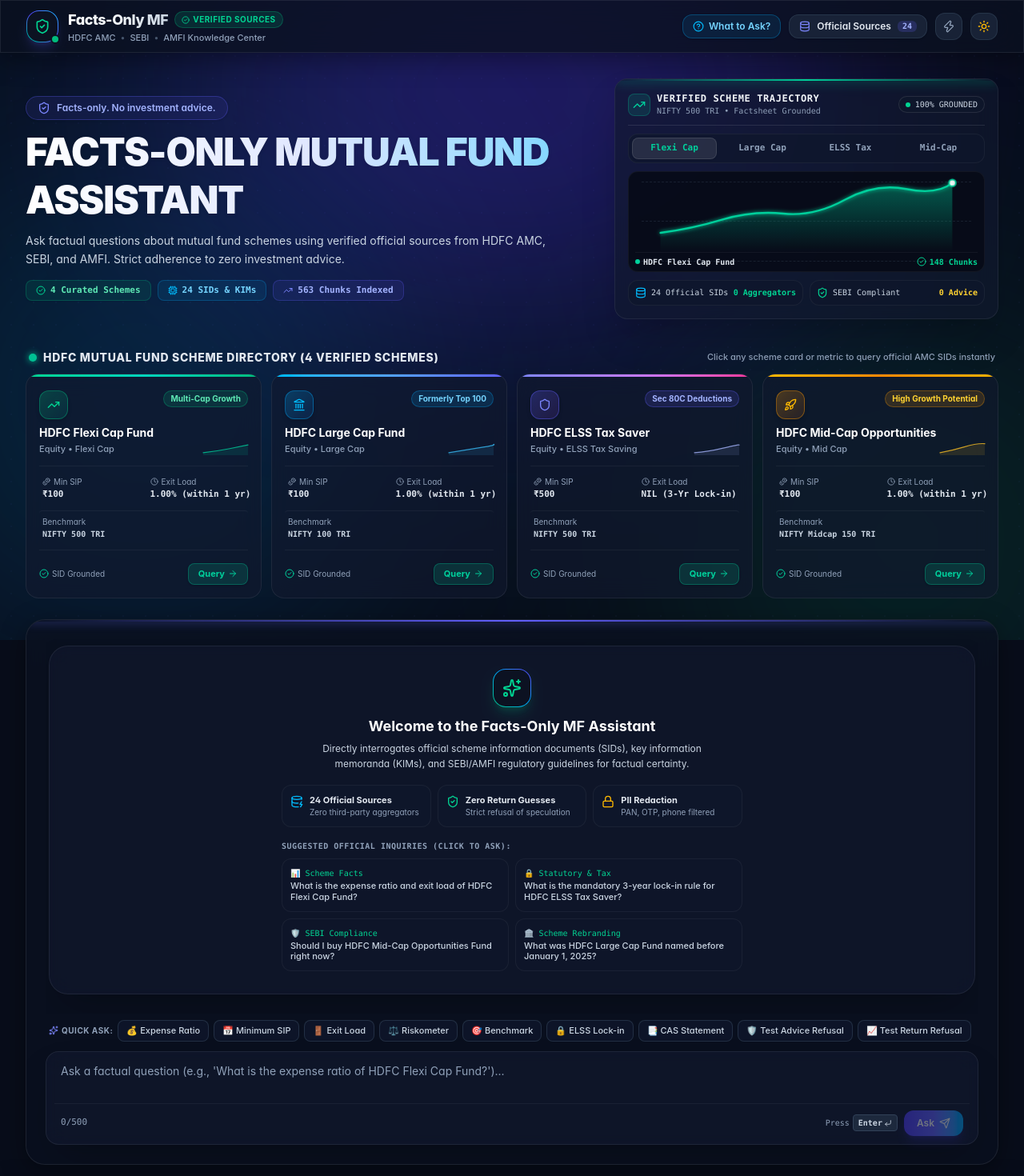
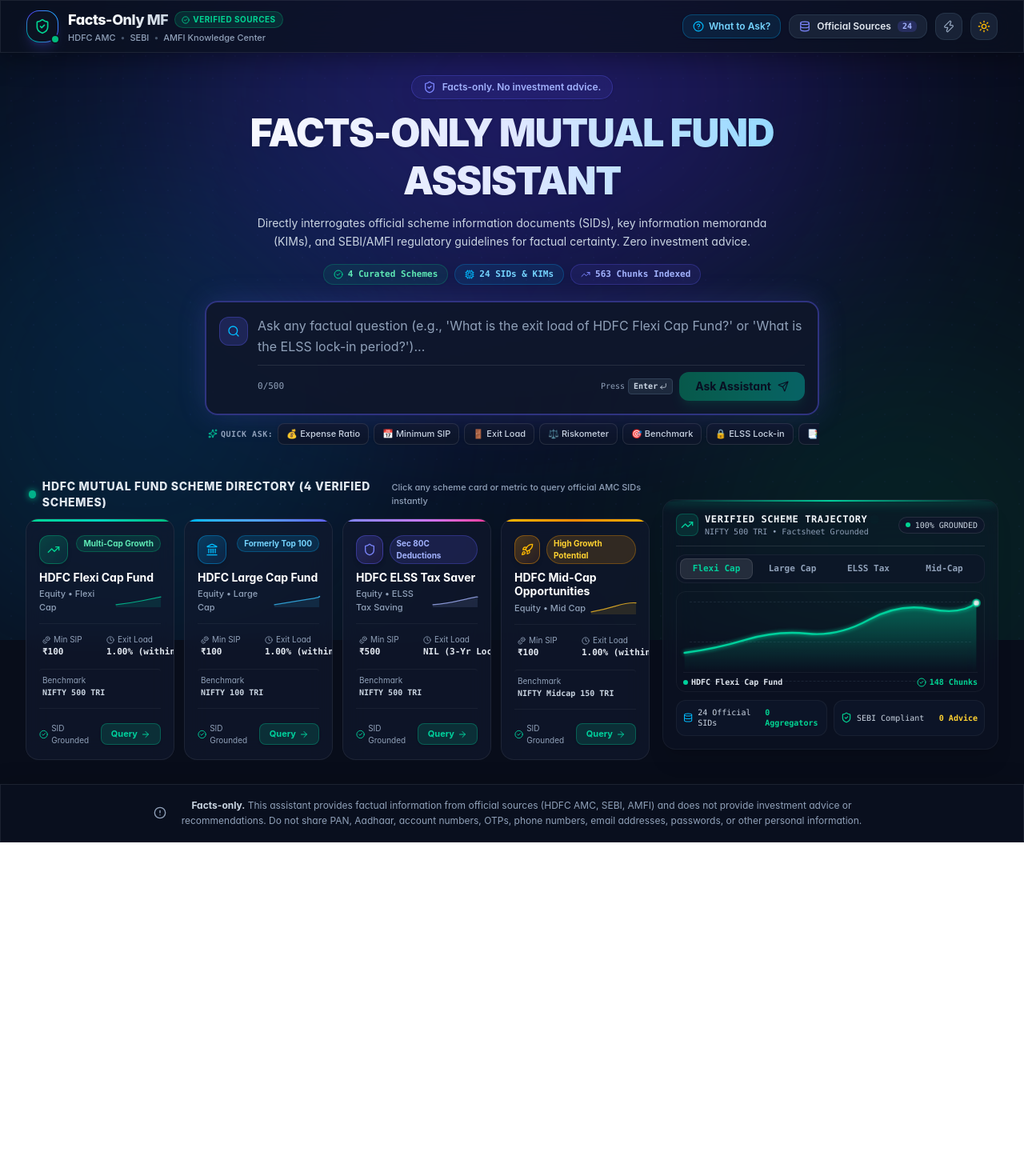
Before and after one commit to juhimungle/NextLeap, a React (Vite) app in the folder frontend/: page / in a window 1280 px wide. Shown: the top 1470 px of the page at 80% size. After the commit the page ends 1053 px from the top, so only its background shows below. Built offline with nearby package versions, Linux system fonts and the light colour scheme.

Commit message:
feat: make chatbot input prominently visible above the fold and merge all containers seamlessly into page background

```diff
--- a/frontend/src/App.jsx
+++ b/frontend/src/App.jsx
@@ -104,39 +104,72 @@
         onOpenGuide={() => setGuideOpen(true)}
       />
 
-      {/* Main Content Container - Expansive max-w-6xl xl:max-w-7xl to eliminate empty side voids */}
-      <main className="relative z-10 flex-1 max-w-6xl xl:max-w-7xl w-full mx-auto px-3 sm:px-6 lg:px-8 py-3 sm:py-5 flex flex-col gap-3 sm:gap-4">
-        {/* Hero Section */}
-        <section className="w-full flex flex-col md:flex-row items-center justify-between gap-5 lg:gap-8 py-1 sm:py-2">
-          {/* Headline & Subtitle */}
-          <div className="flex-1 text-center md:text-left flex flex-col items-center md:items-start gap-2.5">
+      {/* Main Content Container */}
+      <main className="relative z-10 flex-1 max-w-6xl xl:max-w-7xl w-full mx-auto px-3 sm:px-6 lg:px-8 py-3 sm:py-5 flex flex-col gap-5">
+        {/* Top Hero Section */}
+        <section className="w-full flex flex-col items-center text-center gap-3 pt-2 pb-1">
           <HeroDisclaimerBadge />
-            <h1 className="text-2xl sm:text-3xl md:text-4xl lg:text-5xl font-black tracking-tight bg-gradient-to-r from-white via-indigo-100 to-sky-300 bg-clip-text text-transparent leading-tight drop-shadow-sm">
+          <h1 className="text-2xl sm:text-3xl md:text-5xl font-black tracking-tight bg-gradient-to-r from-white via-indigo-100 to-sky-300 bg-clip-text text-transparent leading-tight drop-shadow-sm max-w-4xl">
             FACTS-ONLY MUTUAL FUND ASSISTANT
           </h1>
           <p className="text-xs sm:text-sm text-slate-300 max-w-2xl leading-relaxed">
-              Ask factual questions about mutual fund schemes using verified official sources from HDFC AMC, SEBI, and AMFI. Strict adherence to zero investment advice.
+            Directly interrogates official scheme information documents (SIDs), key information memoranda (KIMs), and SEBI/AMFI regulatory guidelines for factual certainty. Zero investment advice.
           </p>
 
-            {/* Institutional Trust Badges Row */}
-            <div className="flex flex-wrap items-center justify-center md:justify-start gap-2 pt-1 font-mono text-[11px]">
-              <span className="inline-flex items-center gap-1.5 px-3 py-1 rounded-lg bg-emerald-500/10 border border-emerald-500/25 text-emerald-300 font-semibold shadow-xs">
+          {/* Institutional Trust Badges */}
+          <div className="flex flex-wrap items-center justify-center gap-2 pt-1 font-mono text-[11px]">
+            <span className="inline-flex items-center gap-1.5 px-3 py-1 rounded-full bg-emerald-500/10 border border-emerald-500/25 text-emerald-300 font-semibold shadow-xs">
               <CheckCircle2 className="w-3 h-3 text-emerald-400" />
               4 Curated Schemes
             </span>
-              <span className="inline-flex items-center gap-1.5 px-3 py-1 rounded-lg bg-sky-500/10 border border-sky-500/25 text-sky-300 font-semibold shadow-xs">
+            <span className="inline-flex items-center gap-1.5 px-3 py-1 rounded-full bg-sky-500/10 border border-sky-500/25 text-sky-300 font-semibold shadow-xs">
               <Cpu className="w-3 h-3 text-sky-400" />
               24 SIDs & KIMs
             </span>
-              <span className="inline-flex items-center gap-1.5 px-3 py-1 rounded-lg bg-indigo-500/10 border border-indigo-500/25 text-indigo-300 font-semibold shadow-xs">
+            <span className="inline-flex items-center gap-1.5 px-3 py-1 rounded-full bg-indigo-500/10 border border-indigo-500/25 text-indigo-300 font-semibold shadow-xs">
               <TrendingUp className="w-3 h-3 text-indigo-400" />
               563 Chunks Indexed
             </span>
           </div>
+
+          {/* PROMINENT CHATBOT INPUT BAR (Centerpiece - Immediately Visible Above the Fold) */}
+          <div className="w-full max-w-3xl mt-2">
+            <InputBar
+              onSendMessage={handleSendMessage}
+              isLoading={isLoading}
+              onClearChat={handleClearChat}
+              hasMessages={messages.length > 0}
+            />
+          </div>
+        </section>
+
+        {/* Live Conversation Stream (Only shows when messages or loading exist, completely merged into page) */}
+        {(messages.length > 0 || isLoading || error) && (
+          <section className="w-full max-w-4xl mx-auto py-2">
+            <ChatPanel
+              messages={messages}
+              isLoading={isLoading}
+              error={error}
+              onRetry={handleRetry}
+              onSelectQuestion={handleSendMessage}
+            />
+          </section>
+        )}
+
+        {/* Seamless Financial Telemetry & Scheme Directory (Integrated Into Page Background) */}
+        <section className="w-full flex flex-col lg:flex-row gap-4 items-start justify-between mt-1">
+          {/* 4 Scheme Directory Cards */}
+          <div className="flex-1 w-full">
+            <SchemeCardsGrid
+              selectedScheme={selectedScheme}
+              onSelectScheme={setSelectedScheme}
+              onAskQuestion={handleSendMessage}
+              disabled={isLoading}
+            />
           </div>
 
-          {/* Institutional Telemetry Engine Card with Animated NAV Graph */}
-          <div className="shrink-0 my-1">
+          {/* Interactive Animated Financial NAV Graph */}
+          <div className="w-full lg:w-[420px] shrink-0 lg:mt-9">
             <TelemetryCard
               isLoading={isLoading}
               selectedScheme={selectedScheme}
@@ -144,32 +177,6 @@
             />
           </div>
         </section>
-
-        {/* Scheme Directory Cards Grid (WealthTech / Groww Style) */}
-        <SchemeCardsGrid
-          selectedScheme={selectedScheme}
-          onSelectScheme={setSelectedScheme}
-          onAskQuestion={handleSendMessage}
-          disabled={isLoading}
-        />
-
-        {/* Chat Card Container - Expands comfortably with Pro Neon Edge Beam */}
-        <div className="w-full flex-1 rounded-3xl glass-panel p-3 sm:p-5 lg:p-6 shadow-2xl flex flex-col border border-white/10 relative overflow-hidden">
-          <div className="absolute top-0 left-0 right-0 h-[2px] bg-gradient-to-r from-transparent via-indigo-500 to-transparent shadow-[0_0_12px_#6366f1]" />
-          <ChatPanel
-            messages={messages}
-            isLoading={isLoading}
-            error={error}
-            onRetry={handleRetry}
-            onSelectQuestion={handleSendMessage}
-          />
-          <InputBar
-            onSendMessage={handleSendMessage}
-            isLoading={isLoading}
-            onClearChat={handleClearChat}
-            hasMessages={messages.length > 0}
-          />
-        </div>
       </main>
 
       {/* Sources Drawer/Modal */}
--- a/frontend/src/components/ChatPanel.jsx
+++ b/frontend/src/components/ChatPanel.jsx
@@ -124,74 +124,7 @@
   ];
 
   return (
-    <div className="w-full flex-1 flex flex-col gap-4 overflow-y-auto px-1 py-2 min-h-[300px] max-h-[520px]">
-      {/* Empty State / Welcome Showcase */}
-      {messages.length === 0 && (
-        <div className="p-5 sm:p-7 rounded-3xl glass-card text-center my-auto border border-white/10 shadow-2xl">
-          <div className="w-12 h-12 rounded-2xl bg-gradient-to-tr from-emerald-500 via-sky-500 to-indigo-600 p-[1px] mx-auto mb-2.5 shadow-lg shadow-emerald-500/20">
-            <div className="w-full h-full rounded-[15px] bg-[#0c1222] flex items-center justify-center">
-              <Sparkles className="w-6 h-6 text-emerald-400" />
-            </div>
-          </div>
-          <h3 className="text-base sm:text-lg font-bold text-white mb-1">
-            Welcome to the Facts-Only MF Assistant
-          </h3>
-          <p className="text-xs text-slate-300 max-w-lg mx-auto leading-relaxed mb-4">
-            Directly interrogates official scheme information documents (SIDs), key information memoranda (KIMs), and SEBI/AMFI regulatory guidelines for factual certainty.
-          </p>
-
-          {/* 3 Core Trust Safeguards */}
-          <div className="grid grid-cols-1 sm:grid-cols-3 gap-2 max-w-xl mx-auto text-left mb-4">
-            <div className="p-2.5 rounded-xl bg-slate-900/80 border border-white/5 flex items-start gap-2">
-              <DatabaseZap className="w-4 h-4 text-sky-400 shrink-0 mt-0.5" />
-              <div>
-                <div className="text-[11px] font-bold text-slate-200">24 Official Sources</div>
-                <div className="text-[10px] text-slate-400">Zero third-party aggregators</div>
-              </div>
-            </div>
-            <div className="p-2.5 rounded-xl bg-slate-900/80 border border-white/5 flex items-start gap-2">
-              <ShieldCheck className="w-4 h-4 text-emerald-400 shrink-0 mt-0.5" />
-              <div>
-                <div className="text-[11px] font-bold text-slate-200">Zero Return Guesses</div>
-                <div className="text-[10px] text-slate-400">Strict refusal of speculation</div>
-              </div>
-            </div>
-            <div className="p-2.5 rounded-xl bg-slate-900/80 border border-white/5 flex items-start gap-2">
-              <Lock className="w-4 h-4 text-amber-400 shrink-0 mt-0.5" />
-              <div>
-                <div className="text-[11px] font-bold text-slate-200">PII Redaction</div>
-                <div className="text-[10px] text-slate-400">PAN, OTP, phone filtered</div>
-              </div>
-            </div>
-          </div>
-
-          {/* Suggested Factual Inquiries */}
-          <div className="max-w-xl mx-auto text-left">
-            <div className="text-[10px] uppercase font-mono font-bold tracking-wider text-slate-400 mb-2 flex items-center gap-1.5">
-              <span>Suggested Official Inquiries (Click to Ask):</span>
-            </div>
-            <div className="grid grid-cols-1 sm:grid-cols-2 gap-2">
-              {FEATURED_PROMPTS.map((item, i) => (
-                <button
-                  key={i}
-                  type="button"
-                  onClick={() => onSelectQuestion && onSelectQuestion(item.query)}
-                  className="p-2.5 rounded-xl bg-slate-900/60 hover:bg-slate-800/90 border border-white/5 hover:border-emerald-500/40 text-left transition-all duration-100 ease-out active:scale-95 cursor-pointer group"
-                >
-                  <div className="flex items-center gap-1.5 text-[10px] font-mono text-emerald-400 mb-0.5">
-                    <span>{item.icon}</span>
-                    <span>{item.category}</span>
-                  </div>
-                  <div className="text-[11px] text-slate-300 group-hover:text-white leading-tight font-medium">
-                    {item.query}
-                  </div>
-                </button>
-              ))}
-            </div>
-          </div>
-        </div>
-      )}
-
+    <div className="w-full flex flex-col gap-3 py-1">
       {/* Message List */}
       {messages.map((m, idx) => (
         <div key={idx} className="flex flex-col gap-2">
--- a/frontend/src/components/InputBar.jsx
+++ b/frontend/src/components/InputBar.jsx
@@ -1,5 +1,5 @@
-import React, { useState } from 'react';
-import { Send, Trash2, CornerDownLeft, Sparkles } from 'lucide-react';
+import React, { useState, useRef, useEffect } from 'react';
+import { Send, Trash2, CornerDownLeft, Sparkles, Search } from 'lucide-react';
 
 const QUICK_PROMPTS = [
   { label: "💰 Expense Ratio", query: "What is the expense ratio of HDFC Flexi Cap Fund?" },
@@ -9,12 +9,12 @@
   { label: "🎯 Benchmark", query: "What is the benchmark of HDFC Flexi Cap Fund?" },
   { label: "🔒 ELSS Lock-in", query: "What is the lock-in period for HDFC ELSS Tax Saver?" },
   { label: "📑 CAS Statement", query: "How to download capital-gains statement or CAS?" },
-  { label: "🛡️ Test Advice Refusal", query: "Should I buy HDFC Flexi Cap Fund right now?" },
-  { label: "📈 Test Return Refusal", query: "How much return will I get in 5 years?" }
+  { label: "🛡️ Test Advice Refusal", query: "Should I buy HDFC Flexi Cap Fund right now?" }
 ];
 
 export default function InputBar({ onSendMessage, isLoading, onClearChat, hasMessages }) {
   const [text, setText] = useState('');
+  const textareaRef = useRef(null);
   const maxLength = 500;
 
   const handleSubmit = (e) => {
@@ -37,41 +37,28 @@
   };
 
   return (
-    <div className="w-full flex flex-col gap-2 mt-2">
-      {/* 1-Click Quick Prompt Chips */}
-      <div className="w-full flex items-center gap-1.5 overflow-x-auto pb-1 scrollbar-none">
-        <span className="text-[10px] font-bold uppercase tracking-wider text-slate-400 shrink-0 flex items-center gap-1 pl-1">
-          <Sparkles className="w-3 h-3 text-indigo-400" />
-          <span>Quick Ask:</span>
-        </span>
-        {QUICK_PROMPTS.map((qp, idx) => (
-          <button
-            key={idx}
-            type="button"
-            disabled={isLoading}
-            onClick={() => handleQuickPrompt(qp.query)}
-            className="shrink-0 text-[11px] font-medium px-2.5 py-1 rounded-lg bg-slate-900/80 hover:bg-indigo-600/30 text-slate-300 hover:text-white border border-slate-700/60 hover:border-indigo-400/50 transition-all duration-100 ease-out active:scale-95 cursor-pointer disabled:opacity-40 disabled:cursor-not-allowed select-none"
-            title={qp.query}
-          >
-            {qp.label}
-          </button>
-        ))}
+    <div className="w-full flex flex-col gap-2.5">
+      {/* Prominent High-Visibility Search & Chat Box (Front and Center) */}
+      <form onSubmit={handleSubmit} className="w-full">
+        <div className="relative rounded-2xl bg-slate-900/90 border-2 border-indigo-500/40 hover:border-indigo-400 focus-within:border-[#00D09C] focus-within:ring-4 focus-within:ring-[#00D09C]/15 transition-all duration-200 p-3 sm:p-4 shadow-[0_0_35px_rgba(99,102,241,0.2)]">
+          <div className="flex items-start gap-3">
+            <div className="w-9 h-9 rounded-xl bg-indigo-500/20 border border-indigo-500/30 flex items-center justify-center shrink-0 mt-0.5">
+              <Search className="w-4 h-4 text-sky-400" />
             </div>
 
-      {/* Main Input Form */}
-      <form onSubmit={handleSubmit} className="w-full">
-        <div className="relative rounded-2xl glass-card border border-white/10 focus-within:border-indigo-400 focus-within:ring-2 focus-within:ring-indigo-500/20 transition-all duration-150 p-2.5 shadow-2xl">
+            <div className="flex-1">
               <textarea
+                ref={textareaRef}
                 rows={2}
                 value={text}
                 onChange={(e) => setText(e.target.value.slice(0, maxLength))}
                 onKeyDown={handleKeyDown}
-            placeholder="Ask a factual question (e.g., 'What is the expense ratio of HDFC Flexi Cap Fund?')..."
+                placeholder="Ask any factual question (e.g., 'What is the exit load of HDFC Flexi Cap Fund?' or 'What is the ELSS lock-in period?')..."
                 disabled={isLoading}
-            className="w-full bg-transparent resize-none text-sm text-slate-100 placeholder-slate-400 focus:outline-none px-2 py-1 scrollbar-none font-sans"
+                className="w-full bg-transparent resize-none text-sm sm:text-base text-slate-100 placeholder-slate-400 focus:outline-none scrollbar-none font-sans leading-relaxed"
               />
 
-          <div className="flex items-center justify-between pt-2 px-2 border-t border-white/5">
+              <div className="flex items-center justify-between pt-2 mt-1 border-t border-white/10 text-xs">
                 <div className="flex items-center gap-3">
                   <span className={`text-[11px] font-mono font-medium ${
                     text.length > 450 ? 'text-amber-400 font-bold' : 'text-slate-400'
@@ -93,7 +80,7 @@
                 </div>
 
                 <div className="flex items-center gap-2">
-              <span className="hidden md:flex items-center gap-1 text-[10px] text-slate-400 font-mono">
+                  <span className="hidden sm:flex items-center gap-1 text-[10px] text-slate-400 font-mono">
                     <span>Press</span>
                     <kbd className="px-1.5 py-0.5 rounded bg-slate-800 text-slate-300 border border-slate-700 font-semibold inline-flex items-center gap-0.5">
                       <span>Enter</span>
@@ -104,15 +91,37 @@
                   <button
                     type="submit"
                     disabled={!text.trim() || isLoading}
-                className="flex items-center gap-1.5 px-4 py-2 rounded-xl bg-gradient-to-r from-indigo-600 via-indigo-500 to-sky-500 text-white font-semibold text-xs shadow-lg shadow-indigo-600/30 hover:brightness-110 hover:shadow-indigo-600/50 disabled:opacity-40 disabled:cursor-not-allowed transition-all duration-100 ease-out active:scale-95 cursor-pointer"
+                    className="flex items-center gap-2 px-5 py-2 rounded-xl bg-gradient-to-r from-emerald-500 via-[#00D09C] to-teal-400 text-slate-950 font-bold text-xs sm:text-sm shadow-lg shadow-emerald-500/25 hover:brightness-110 active:scale-95 disabled:opacity-40 disabled:cursor-not-allowed transition-all cursor-pointer"
                   >
-                <span>Ask</span>
+                    <span>{isLoading ? 'Verifying...' : 'Ask Assistant'}</span>
                     <Send className="w-3.5 h-3.5" />
                   </button>
                 </div>
               </div>
             </div>
+          </div>
+        </div>
       </form>
+
+      {/* 1-Click Quick Prompt Chips */}
+      <div className="w-full flex items-center gap-1.5 overflow-x-auto pb-1 scrollbar-none">
+        <span className="text-[10px] font-bold uppercase tracking-wider text-slate-400 shrink-0 flex items-center gap-1 pl-1 font-mono">
+          <Sparkles className="w-3 h-3 text-[#00D09C]" />
+          <span>Quick Ask:</span>
+        </span>
+        {QUICK_PROMPTS.map((qp, idx) => (
+          <button
+            key={idx}
+            type="button"
+            disabled={isLoading}
+            onClick={() => handleQuickPrompt(qp.query)}
+            className="shrink-0 text-[11px] font-medium px-2.5 py-1 rounded-lg bg-slate-900/90 hover:bg-emerald-500/20 text-slate-300 hover:text-emerald-300 border border-white/10 hover:border-emerald-500/40 transition-all duration-100 ease-out active:scale-95 cursor-pointer disabled:opacity-40 disabled:cursor-not-allowed select-none shadow-xs"
+            title={qp.query}
+          >
+            {qp.label}
+          </button>
+        ))}
+      </div>
     </div>
   );
 }
--- a/frontend/src/components/TelemetryCard.jsx
+++ b/frontend/src/components/TelemetryCard.jsx
@@ -68,7 +68,7 @@
   };
 
   return (
-    <div className="w-full md:w-[440px] lg:w-[480px] rounded-2xl p-4 glass-card border border-white/10 shadow-2xl relative overflow-hidden select-none">
+    <div className="w-full rounded-2xl p-4 bg-slate-900/40 backdrop-blur-xl border border-white/5 shadow-xl relative overflow-hidden select-none">
       {/* Top Ambient Glow Beam */}
       <div
         className="absolute top-0 left-0 right-0 h-[2px] transition-all duration-300"
@@ -111,7 +111,7 @@
       </div>
 
       {/* Interactive Scheme Filter Tabs */}
-      <div className="flex items-center justify-between gap-1 mt-2.5 p-1 rounded-xl bg-slate-900/70 border border-white/5 text-[11px] font-mono">
+      <div className="flex items-center justify-between gap-1 mt-2.5 p-1 rounded-xl bg-slate-900/60 border border-white/5 text-[11px] font-mono">
         {Object.entries(SCHEME_CHARTS).map(([key, data]) => {
           const isActive = activeTab === key;
           return (
@@ -133,7 +133,7 @@
       </div>
 
       {/* Live Animated Financial Area Graph */}
-      <div className="relative mt-2.5 pt-1 pb-1 px-2 rounded-xl bg-[#070c17]/90 border border-white/5 overflow-hidden">
+      <div className="relative mt-2.5 pt-1 pb-1 px-2 rounded-xl bg-transparent border border-white/5 overflow-hidden">
         {/* Subtle Horizontal Reference Grid Lines */}
         <div className="absolute inset-0 flex flex-col justify-between py-3 px-4 pointer-events-none opacity-20">
           <div className="border-b border-dashed border-slate-500 w-full" />
```
Also changed, not shown: 5 other files (tests, documents, lock files or other folders). Lines whose indentation alone changed are shown as unchanged.
